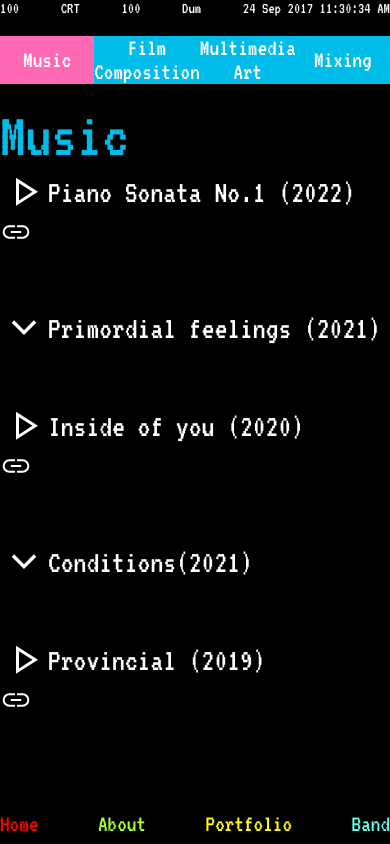
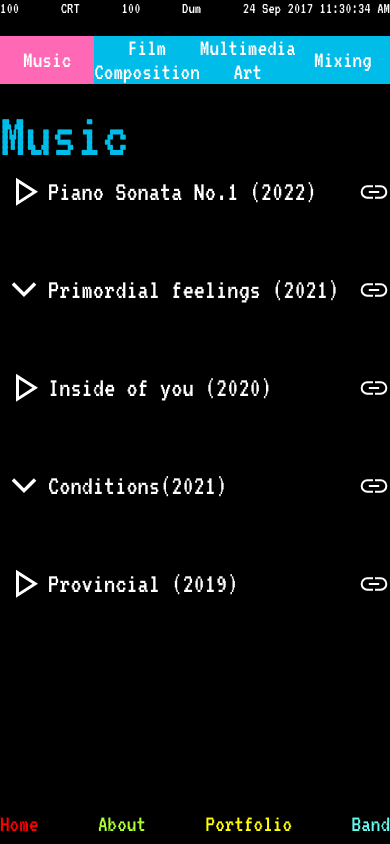
Before and after one commit to paluras/zaharen.co, a React (Vite) app: page /music in a window 390 px wide. Built offline with nearby package versions, Linux system fonts and the light colour scheme.

Commit message:
Change Music Player logic

```diff
--- a/src/App.css
+++ b/src/App.css
@@ -450,16 +450,24 @@ video {
   filter: invert(97%) sepia(72%) saturate(3022%) hue-rotate(208deg)
     brightness(132%) contrast(109%);
   background-color: transparent;
+
+}
+
+a > .icon{
+ display: flex;
+
 }
 
 .text-music > div {
   display: flex;
-  align-items: center;
+
 }
 
 .for-nothing {
   display: flex;
   align-items: center;
+
+  width: 100%;
 }
 
 .even,
@@ -477,6 +485,7 @@ video {
 .container-player {
   display: flex;
   align-items: center;
+
 }
 
 .progress-bar {
@@ -505,9 +514,18 @@ video {
   align-items: start;
 }
 
+
 @media screen and (max-width: 768px) {
   .for-nothing {
-    display: block;
+    display: grid;
+  }
+  .container-player{
+    width: 100%;
+  }
+
+  .test{
+    width: 100%;
+    font-size: 28px;
   }
   footer,
   .place-ex {
@@ -594,12 +612,17 @@ video {
   .big-img {
     width: 100%;
   }
+
 }
 
 @media screen and (max-width: 425px) {
   nav > p {
     font-size: 1rem;
   }
+
+
+
+
   footer > div > p {
     font-size: 1.5rem;
   }
--- a/src/App.jsx
+++ b/src/App.jsx
@@ -154,44 +154,34 @@ function App() {
     </div>
   );
 
-  const textMusictext = {
-    text1: (
-      <a href="https://on.soundcloud.com/zCpfC" target="_blank">
-        Piano Sonata No.1 (2022)
-      </a>
-    ),
-    text2: (
-      <a
-        target="_blank"
-        href="https://open.spotify.com/album/4z5ldoG03eOzAsPBvbpCj0?si=oTJCNnzKQK2T6UJ1zU4IvA"
-      >
-        Primordial feelings (2021)
-      </a>
-    ),
-    text3: (
-      <a href="https://on.soundcloud.com/4Lgkt" target="_blank">
-        Cold Feet
-      </a>
-    ),
-    text4: (
-      <a href="https://youtu.be/GlA0zGgIUH8" target="_blank">
-        Inside of you (2020)
-      </a>
-    ),
-    text5: (
+    let link = <img className="icon link" width={"32px"} src="/icons/link.svg" alt="link" />
+
+  let iconLink = [
+    <a href="https://on.soundcloud.com/zCpfC" target="_blank">
+      {link}
+    </a>,
+    <a href="https://youtu.be/GlA0zGgIUH8" target="_blank">
+    {link}
+    </a>,
       <a href="https://on.soundcloud.com/ULp64" target="_blank">
-        Provincial (2019)
-      </a>
-    ),
-    textConditions1: <div>Conditions 1</div>,
-    textConditions2: <div>Conditions 2</div>,
-    textConditions4: <div>Conditions 4</div>,
-  };
+      <img
+        className="icon"
+        width={"32px"}
+
+        src="/icons/link.svg"
+        alt="link"
+      />
+    </a>
+  ];
 
   const textMusic = (
     <div className="text-music song">
       <div>
-        <SongPlayer song={"Audio/Sonata no.1.mp3"} text={textMusictext.text1} />
+        <SongPlayer
+          song={"Audio/Sonata no.1.mp3"}
+          text={"Piano Sonata No.1 (2022)"}
+          iconLink={iconLink[0]}
+        />
       </div>
       <div className="allthecacat">
         <div className="container-player">
@@ -201,11 +191,14 @@ function App() {
             src={popupState ? "/icons/up.svg" : "/icons/down.svg"}
             alt=""
           />
+          <div onClick={handlePopUp} className="test">
+          Primordial feelings (2021)
+          </div>
           <a
             target="_blank"
             href="https://open.spotify.com/album/4z5ldoG03eOzAsPBvbpCj0?si=oTJCNnzKQK2T6UJ1zU4IvA"
           >
-            Primordial feelings (2021)
+            {link}
           </a>
         </div>
         <div style={{ height: `${show}` }} className="drop-down-album">
@@ -216,17 +209,15 @@ function App() {
             />
           </div>
           <div>
-            <SongPlayer
-              song={"/Audio/Cold feet.mp3"}
-              text={"Cold Feet"}
-            />
+            <SongPlayer song={"/Audio/Cold feet.mp3"} text={"Cold Feet"} />
           </div>
         </div>
       </div>
       <div>
         <SongPlayer
           song={"Audio/Inside of you.mp3"}
-          text={textMusictext.text4}
+          text={"Inside of you (2020)"}
+          iconLink={iconLink[1]}
         />
       </div>
       <div className="allthecacat">
@@ -237,33 +228,40 @@ function App() {
             src={popupState2 ? "/icons/up.svg" : "/icons/down.svg"}
             alt=""
           />
-           <a href="https://on.soundcloud.com/4Lgkt" target="_blank">
-        Conditions(2021)
-      </a>
+          <div onClick={handlePopUp2} className="test">
+          Conditions(2021)
+          </div>
+          <a href="https://on.soundcloud.com/4Lgkt" target="_blank">
+           {link}
+          </a>
         </div>
         <div style={{ height: `${show2}` }} className="drop-down-album">
           <div>
             <SongPlayer
               song={"Audio/condition 1.mp3"}
-              text={textMusictext.textConditions1}
+              text={"Conditions 1"}
             />
           </div>
           <div>
             <SongPlayer
               song={"Audio/condition 2.mp3"}
-              text={textMusictext.textConditions2}
+              text={"Conditions 2"}
             />
           </div>
           <div>
             <SongPlayer
               song={"Audio/condition 4.mp3"}
-              text={textMusictext.textConditions4}
+              text={"Conditions 4"}
             />
           </div>
         </div>
       </div>
       <div>
-        <SongPlayer song={"Audio/Provincial.mp3"} text={textMusictext.text5} />
+        <SongPlayer
+          song={"Audio/Provincial.mp3"}
+          text={"Provincial (2019)"}
+          iconLink={iconLink[2]}
+        />
       </div>
     </div>
   );
--- a/src/components/Player.jsx
+++ b/src/components/Player.jsx
@@ -44,7 +44,10 @@ function SongPlayer(props) {
 
   };
 
-  console.log(currentTime);
+
+  let iconLink = <img className="icon" width={"32px"} src="/icons/link.svg" alt="link" />
+
+
 
   return (
     <div className="for-nothing">
@@ -55,9 +58,12 @@ function SongPlayer(props) {
         alt={isPlaying ? "Stop" : "Play"}
         onClick={handlePlayPause}
       />
+      <div onClick={handlePlayPause}  className="test">
       {props.text}
       </div>
-      <img className="icon" width={"32px"} src="/icons/link.svg" alt="link" />
+      {props.iconLink}
+      </div>
+
       {showProgressBar && (
         <div className="progress-bar" onClick={handleProgressBarClick}>
           <div className="progress-bar-fill" style={progressBarStyles} />
```
